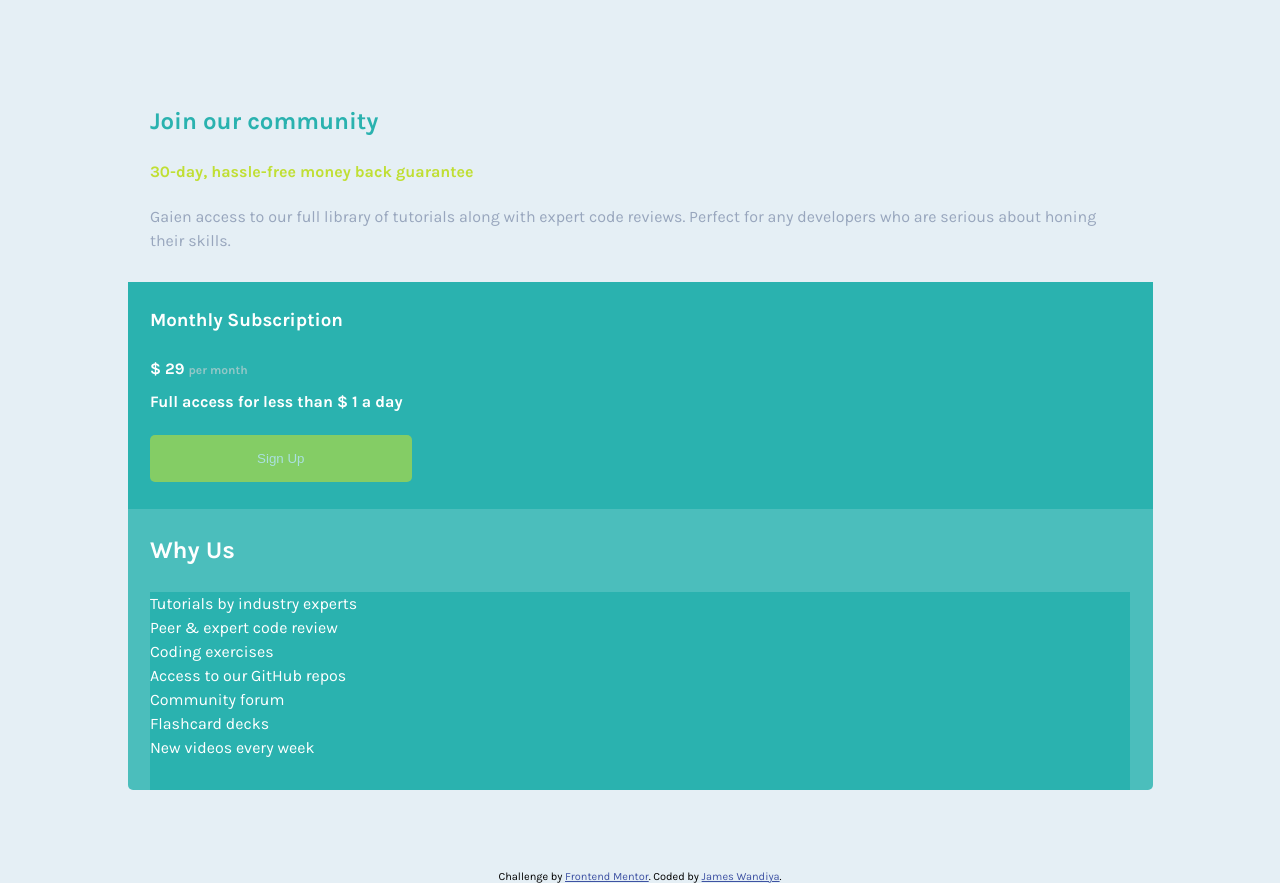
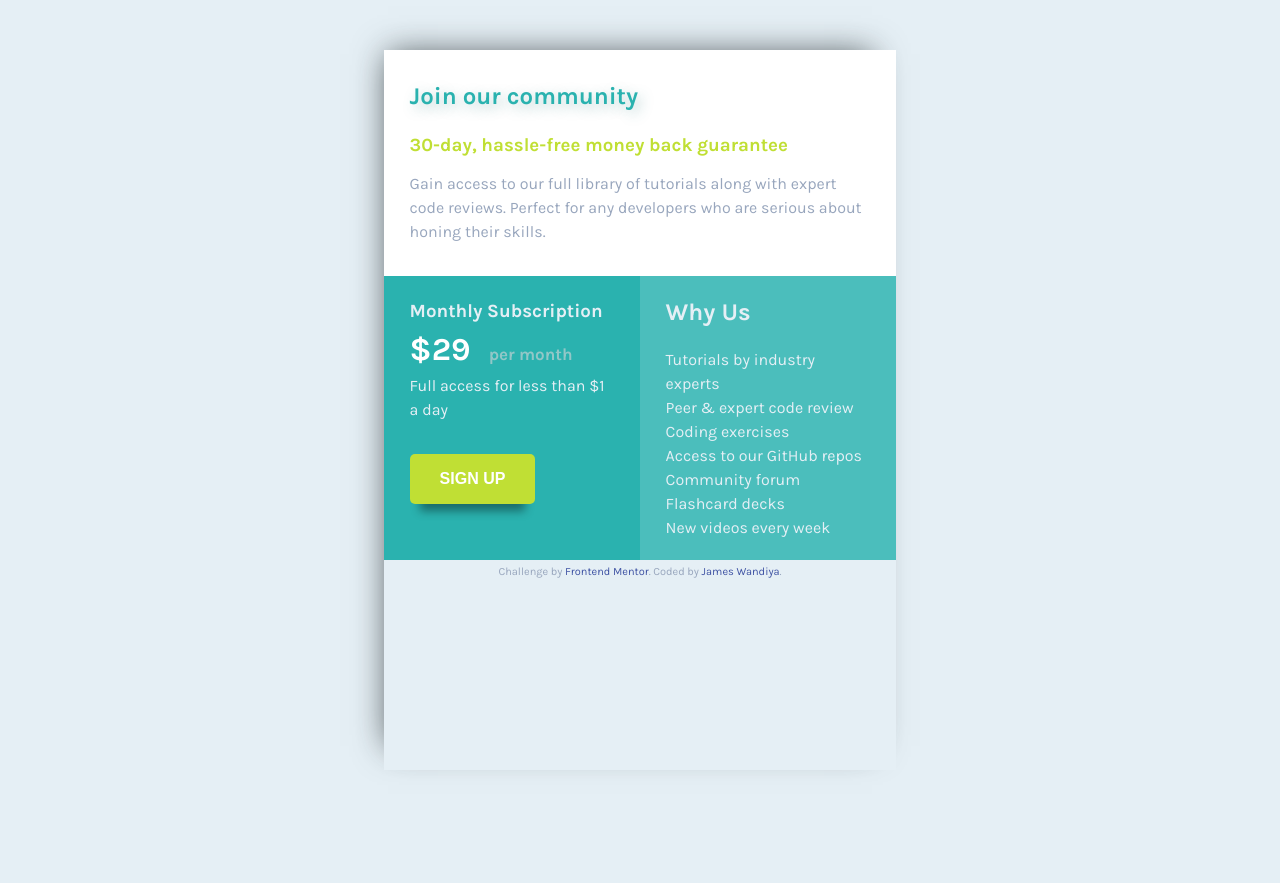
Before and after one commit to Wandiya/single-price-grid-component-task-1, a plain HTML site: page index.html in a window 1280 px wide. After the commit the page ends 800 px from the top, so only its background shows below. Drawn offline with Linux system fonts and the light colour scheme.

Commit message:
add unordered list

```diff
--- a/index.html
+++ b/index.html
@@ -29,39 +29,47 @@
 </head>
 
 <body>
-    <header>
-        <h2>Join our community</h2>
-        <h4>30-day, hassle-free money back guarantee</h4>
+    <div class="content">
+        <header class="content_details">
+            <h2> Join our community</h2>
 
-        <p>Gaien access to our full library of tutorials along with expert code reviews. Perfect for any developers who are serious about honing their skills.
+            <h3> 30-day, hassle-free money back guarantee</h3>
+
+            <p>Gain access to our full library of tutorials along with expert code reviews. Perfect for any developers who are serious about honing their skills.
             </p>
         </header>
+        <div class="monthly">
             <main>
-        <article>
-            <h3>
-                Monthly Subscription
-            </h3>
-            <h1>&dollar; 29 <span class="per"> per month</span> </h1>
-            <p>
-                Full access for less than &dollar; 1 a day
-            </p>
+                <h3> Monthly Subscription</h3>
+
+                <p class="dollar">&dollar;29 <span> per month</span></p>
+
+                <p class="access"> Full access for less than &dollar;1 a day</p>
+
                 <button>
-        Sign Up
+                    <a href="#">Sign Up</a>
                 </button>
-        </article>
+            </main>
             <aside>
-            <h1>
-                Why Us
-            </h1>
-            <p>
-                Tutorials by industry experts <br> Peer &amp; expert code review <br> Coding exercises <br> Access to our GitHub repos <br> Community forum <br> Flashcard decks <br> New videos every week
-            </p>
-    </main>
+                <h1> Why Us</h1>
+
+                <ul>
+                    <li>Tutorials by industry experts</li>
+                    <li>Peer &amp; expert code review </li>
+                    <li>Coding exercises</li>
+                    <li>Access to our GitHub repos</li>
+                    <li>Community forum </li>
+                    <li>Flashcard decks</li>
+                    <li>New videos every week</li>
+                </ul>
+            </aside>
+        </div>
         <footer>
             <p class="attribution">
-            Challenge by <a href="https://www.frontendmentor.io?ref=challenge" target="_blank">Frontend Mentor</a>. Coded by <a href="#">James Wandiya</a>.
+                Challenge by <a class="footer" href="https://www.frontendmentor.io?ref=challenge" target="_blank">Frontend Mentor</a>. Coded by <a href="#">James Wandiya</a>.
             </p>
         </footer>
+    </div>
 </body>
 
 </html>
--- a/style.css
+++ b/style.css
@@ -1,119 +1,162 @@
 * {
-    box-sizing: border-box;
     padding: 0;
     margin: 0;
+    box-sizing: border-box;
 }
 
 body {
-    font-family: 'Karla', sans-serif;
-    width: 85%;
-    margin-inline: auto;
-    max-width: 1025px;
+    margin-top: 50px;
+    height: 90vh;
+    margin-inline: 5%;
+    font-size: 16px;
     background-color: hsl(204, 43%, 93%);
-    font-size: 16px;
+    -webkit-box-shadow: -10px -10px 32px -14px rgba(22, 29, 31, 0.75);
+    box-shadow: -10px -10px 32px -14px rgba(22, 29, 31, 0.75);
+    -moz-box-shadow: -10px -10px 32px -14px rgba(22, 29, 31, 0.75);
 }
 
-header {
+.content_details {
     background-color: white;
-    margin-block-start: 5rem;
-    border-radius: 5px 5px 0px 0px;
-    background-color: hsl(204, 43%, 93%);
-    padding-inline: 1.4rem;
+    padding-block: 2rem;
+    padding-inline: 5%;
 }
 
-header h2 {
-    font-weight: 700;
+.content_details h2 {
+    text-shadow: 4px 4px 13px rgba(57, 132, 134, 0.38);
+    font-weight: 600;
     color: hsl(179, 62%, 43%);
-    padding-block: 1.7rem;
+    padding-block: 0 1.5rem;
 }
 
-header h4 {
-    font-weight: 700;
+.content_details h3 {
     color: hsl(71, 73%, 54%);
-    padding-block-end: 1.5rem;
+    padding-block: 0 1rem;
 }
 
-header p {
-    font-weight: 400;
-    color: hsl(218, 22%, 67%);
-    padding-block-end: 1.8rem;
-    line-height: 1.5rem;
+.content {
+    font-family: 'Karla', sans-serif;
+    width: 100%;
 }
 
-article {
-    background-color: hsl(179, 62%, 43%);
-    padding-inline: 1.4rem;
+.content p {
+    line-height: 1.5rem;
+    color: hsl(218, 22%, 67%);
 }
 
-article h3 {
-    padding-block: 1.7rem;
-    color: #fff;
+main {
+    background-color: hsl(179, 62%, 43%);
+    padding-block: 1.5rem;
+    border: none;
+    padding-inline: 5%;
+}
+
+main .dollar {
+    font-weight: 700;
+    font-size: xx-large;
+    color: white;
+}
+
+main .access {
+    padding-block: 0.5rem 2rem;
+    color: hsl(204, 43%, 93%);
+}
+
+main h3 {
+    color: hsl(204, 43%, 93%);
+    padding-block: 0 1rem;
     font-weight: 700;
 }
 
-article h1 {
-    color: #fff;
-    font-weight: 700;
-    padding-block-end: 0.9rem;
-    font-size: 16px;
+main p span {
+    color: rgb(146, 199, 199);
+    font-size: 17px;
+    padding-inline: 10px 0;
 }
 
-article p {
+main button {
+    /* width: 97%; */
+    color: white;
+    padding-block: 1rem;
+    border-radius: 5px;
+    border: none;
+    font-size: 16px;
     font-weight: 700;
-    color: white;
-    padding-block-end: 1.5rem;
+    background-color: hsl(71, 73%, 54%);
 }
 
-.per {
-    font-size: 12px;
-    font-family: 'Karla', sans-serif;
-    color: rgb(146, 199, 199);
-}
 
-button {
-    background-color: hsl(71, 73%, 54%);
-    padding: 1rem 6.7rem;
-    border-radius: 5px;
-    color: #fff;
-    margin-block-end: 1.7rem;
+/* aside styles */
+
+aside {
+    color: hsl(204, 43%, 93%);
+    padding-inline: 5%;
+    background-color: hsl(179, 47%, 52%);
+    padding-bottom: 20px;
+    line-height: 1.5rem;
     border: none;
-    opacity: 0.6;
-    transition: 0.3s;
-}
-
-button:hover {
-    opacity: 1;
-    color: blue;
-    transform: scale(0.8);
-}
-
-button:hover:after {
-    width: 100%;
 }
 
 aside h1 {
+    padding-block: 1.5rem;
+    text-align: start;
     font-weight: 700;
-    padding-block: 1.7rem;
-    color: white;
 }
 
-aside {
-    background-color: hsl(179, 47%, 52%);
-    padding-inline: 1.4rem;
-    border-radius: 0px 0px 5px 5px;
-    margin-block-end: 5rem;
+aside ul {
+    list-style: none;
 }
 
-aside p {
-    padding-block-end: 1.9rem;
-    color: #fff;
-    line-height: 1.5rem;
-    background-color: hsl(179, 62%, 43%);
-}
-
-@media screen and (max-width:375px) {
+@media screen and (min-width:724px) {
+    .content {
+        width: 100%;
+        margin-inline: 0px;
+    }
     body {
-        color: blue;
+        font-size: 16px;
+        max-width: 45%;
+        display: flex;
+        justify-content: center;
+        margin-inline: 30%;
+    }
+    button {
+        display: inline-block;
+        background: #4285f4;
+        color: #fff;
+        text-transform: uppercase;
+        padding: 20px 30px;
+        border-radius: 5px;
+        box-shadow: 0px 17px 10px -10px rgba(0, 0, 0, 0.4);
+        cursor: pointer;
+        transition: 0.5s;
+    }
+    button:hover {
+        box-shadow: 0px 37px 20px -20px rgba(0, 0, 0, 0.2);
+        transition: 0.6s cubic-bezier(0.5, -0.8, 0.35, 2.5);
+        top: calc(80%-0.6em/2);
+    }
+    button::before {
+        left: 20%;
+        top: -25%;
+        z-index: -2;
+    }
+    button::after {
+        right: 20%;
+        bottom: -25%;
+        z-index: -2;
+    }
+    a:link {
+        text-decoration: none
+    }
+    button a {
+        color: #fff;
+    }
+    .monthly {
         display: flex;
     }
+    aside {
+        width: 60%;
+    }
+    main {
+        width: 60%;
+    }
 }
```
Lines whose indentation alone changed are shown as unchanged.
